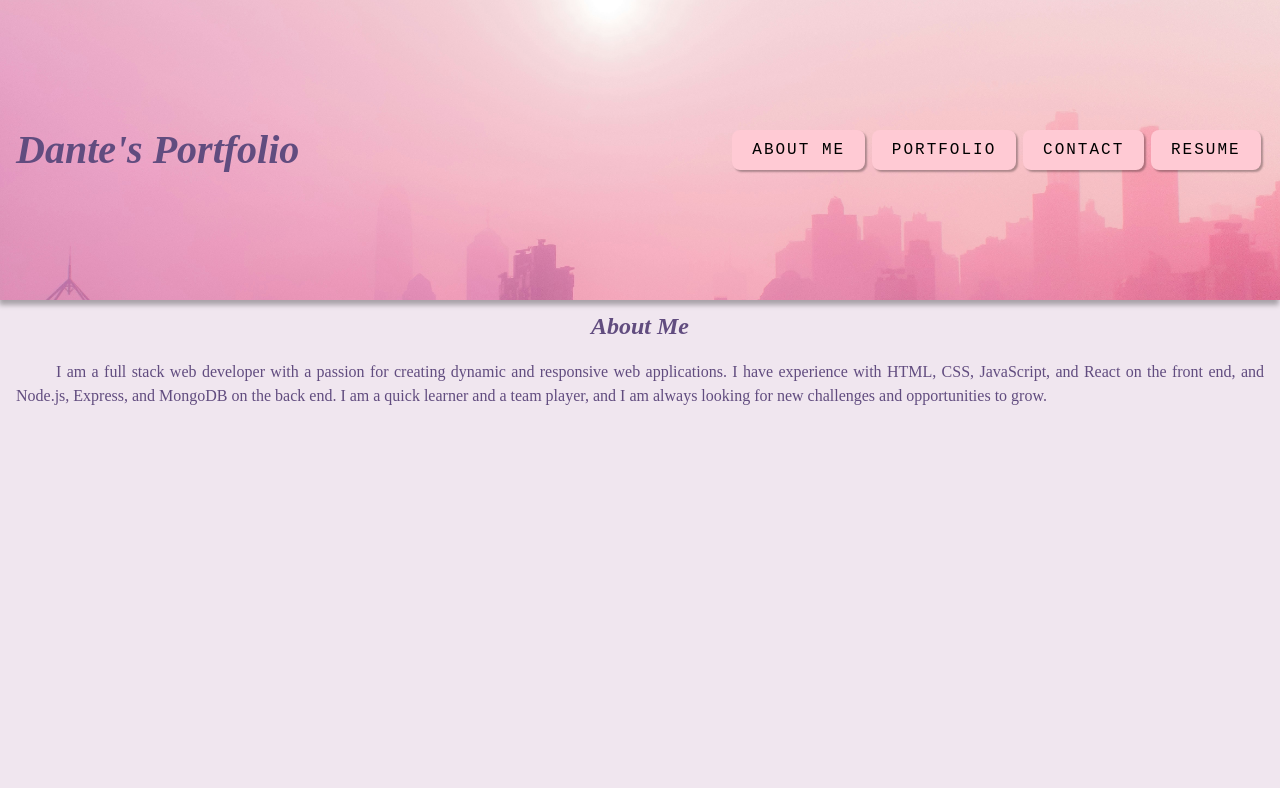
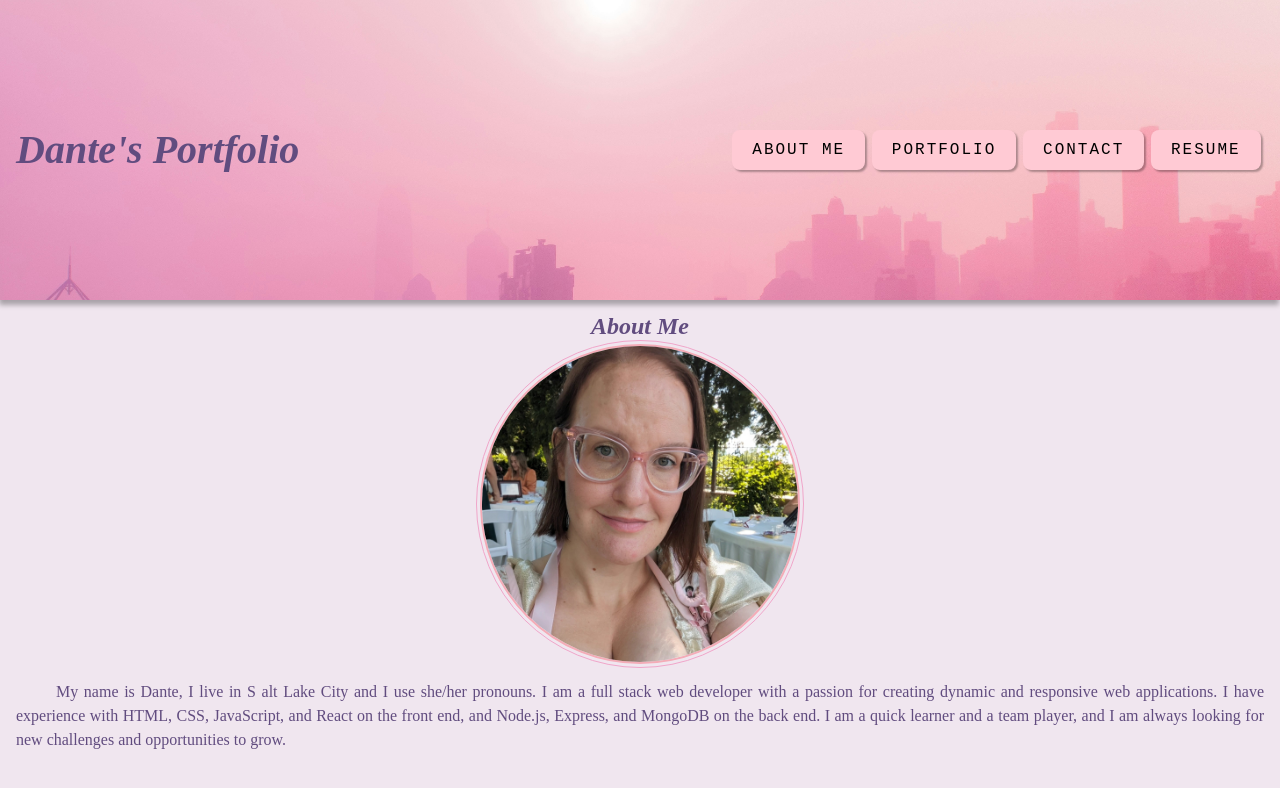
Before and after one commit to dauntss/module-12-portfolio, a React (Vite) app in the folder react portfolio/: page / in a window 1280 px wide. Shown: the top 788 px of the page. Built offline with nearby package versions, Linux system fonts and the light colour scheme.

Commit message:
added profile photo

```diff
--- a/react portfolio/src/index.css
+++ b/react portfolio/src/index.css
@@ -119,6 +119,17 @@ h2 {
   font-size: 1.5em;
   margin: 0;
   text-align: center;
+}
+
+img {
+  width: 20rem;
+  height: auto;
+  border-radius:50%;
+  margin:0 auto;
+  display:block;
+  border:2px solid #F4ACB7;
+  outline:1px solid #F0A6CA;
+  outline-offset:3px;
 }
 
 p {
--- a/react portfolio/src/pages/AboutMe.tsx
+++ b/react portfolio/src/pages/AboutMe.tsx
@@ -2,8 +2,9 @@ const AboutMe = () => {
     return (
         <>
           <h2>About Me</h2>
+          <img src="./dante.jpg" alt="Profile picture" />
           <p>
-            I am a full stack web developer with a passion for creating dynamic and responsive web applications. I have experience with HTML, CSS, JavaScript, and React on the front end, and Node.js, Express, and MongoDB on the back end. I am a quick learner and a team player, and I am always looking for new challenges and opportunities to grow.
+            My name is Dante, I live in S alt Lake City and I use she/her pronouns. I am a full stack web developer with a passion for creating dynamic and responsive web applications. I have experience with HTML, CSS, JavaScript, and React on the front end, and Node.js, Express, and MongoDB on the back end. I am a quick learner and a team player, and I am always looking for new challenges and opportunities to grow.
           </p>
         </>
     );
```
Also changed, not shown: react portfolio/public/dante.jpg (added).
